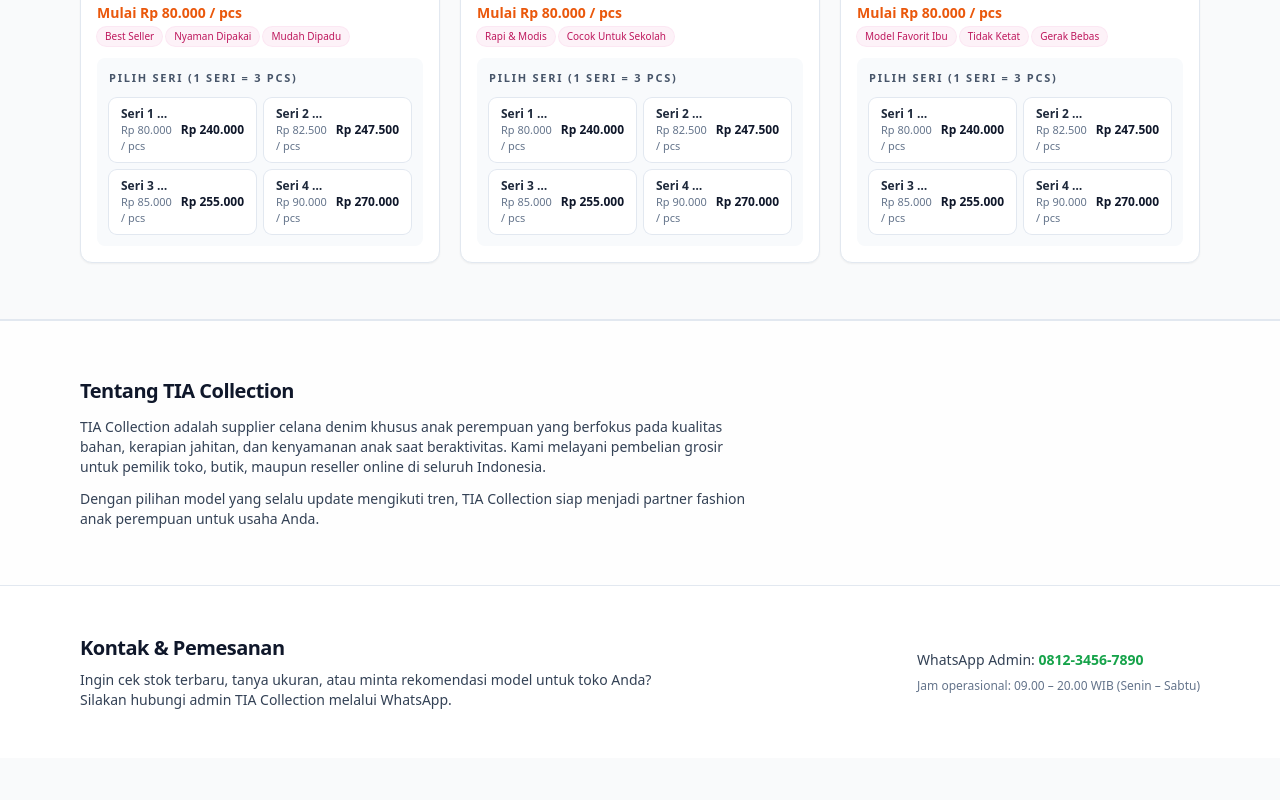
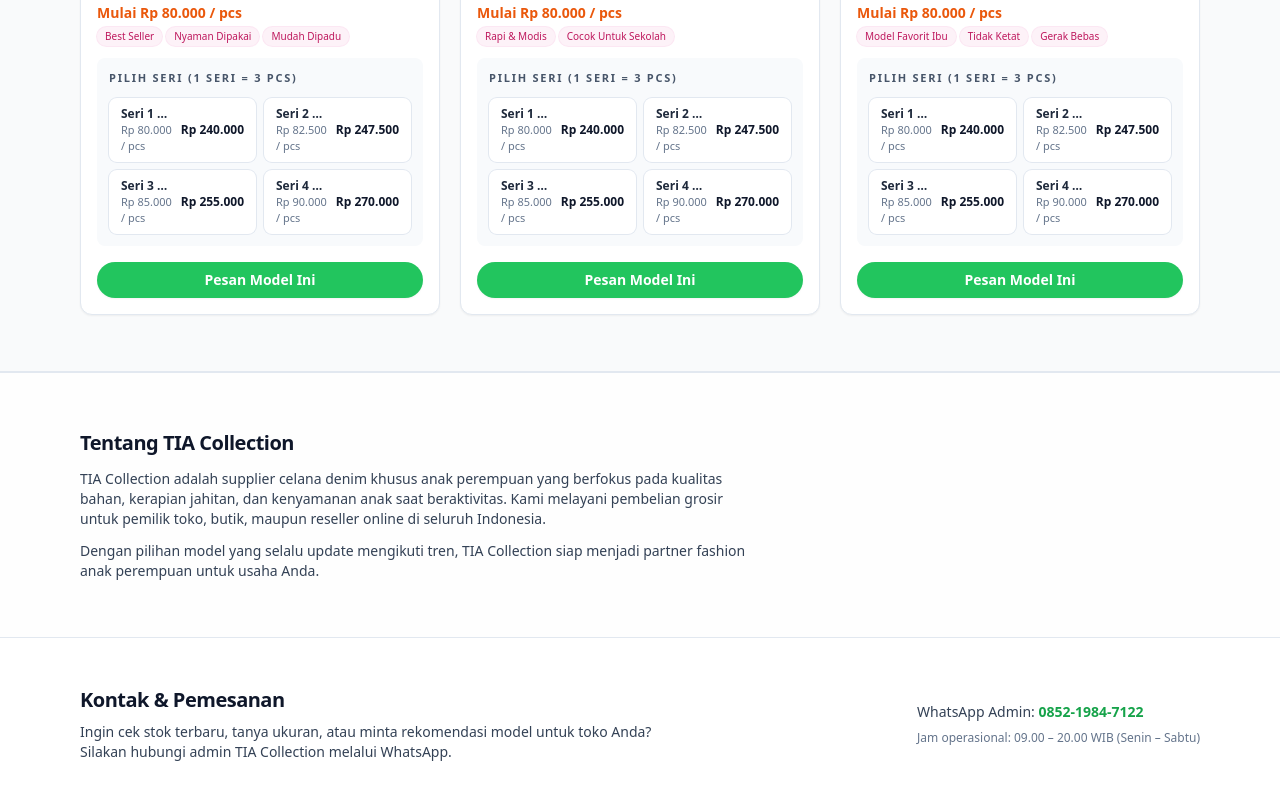
Before and after one commit to Raihan260/Web_TIA, a React (Vite) app: page / in a window 1280 px wide. Shown: the part 1091-1891 px from the top of the page. Before the commit the page ends 1849 px from the top, so only its background shows below. Built offline with nearby package versions, Linux system fonts and the light colour scheme.

Commit message:
Changes to be committed: 	modified:   src/App.tsx 	modified:   src/Hero.tsx 	modified:   src/Navbar.tsx 	modified:   src/ProductCard.tsx

```diff
--- a/src/App.tsx
+++ b/src/App.tsx
@@ -53,12 +53,12 @@
                 <p>
                   WhatsApp Admin:{' '}
                   <a
-                    href="https://wa.me/6281234567890"
+                    href="https://wa.me/6285219847122"
                     target="_blank"
                     rel="noreferrer"
                     className="font-semibold text-green-600 underline-offset-4 hover:underline"
                   >
-                    0812-3456-7890
+                    0852-1984-7122
                   </a>
                 </p>
                 <p className="text-xs text-slate-500">
--- a/src/Hero.tsx
+++ b/src/Hero.tsx
@@ -33,7 +33,7 @@
               <span>Lihat Katalog Denim</span>
             </a>
             <a
-              href="https://wa.me/6281234567890"
+              href="https://wa.me/6285219847122"
               target="_blank"
               rel="noreferrer"
               className="inline-flex w-full items-center justify-center gap-2 rounded-full bg-green-500 px-5 py-2.5 text-sm font-semibold text-white shadow-md shadow-green-400/60 transition hover:bg-green-400 sm:w-auto"
--- a/src/Navbar.tsx
+++ b/src/Navbar.tsx
@@ -35,7 +35,7 @@
             </a>
           </div>
           <a
-            href="https://wa.me/6281234567890"
+            href="https://wa.me/6285219847122"
             target="_blank"
             rel="noreferrer"
             className="inline-flex items-center gap-2 rounded-full bg-green-500 px-4 py-2 text-sm font-semibold text-white shadow-md shadow-green-400/60 transition hover:bg-green-400"
@@ -68,7 +68,7 @@
               Kontak
             </a>
             <a
-              href="https://wa.me/6281234567890"
+              href="https://wa.me/6285219847122"
               target="_blank"
               rel="noreferrer"
               className="mt-2 inline-flex items-center justify-center gap-2 rounded-full bg-green-500 px-4 py-2 text-sm font-semibold text-white shadow-md shadow-green-400/60 transition hover:bg-green-400"
--- a/src/ProductCard.tsx
+++ b/src/ProductCard.tsx
@@ -33,6 +33,10 @@
 
   const minPricePerPiece = Math.min(
     ...product.seriesOptions.map((option) => option.pricePerPiece),
+  );
+
+  const whatsappMessage = encodeURIComponent(
+    `Halo Admin TIA Collection, saya tertarik untuk pesan grosir model *${product.name}*. Boleh minta info stok serinya?`,
   );
 
   return (
@@ -101,6 +105,16 @@
           </div>
         </div>
       </div>
+      <div className="px-4 pb-4">
+        <a
+          href={`https://wa.me/6285219847122?text=${whatsappMessage}`}
+          target="_blank"
+          rel="noreferrer"
+          className="inline-flex w-full items-center justify-center rounded-full bg-green-500 px-4 py-2 text-sm font-semibold text-white shadow-sm transition hover:bg-green-600"
+        >
+          Pesan Model Ini
+        </a>
+      </div>
     </article>
   );
 };
```
